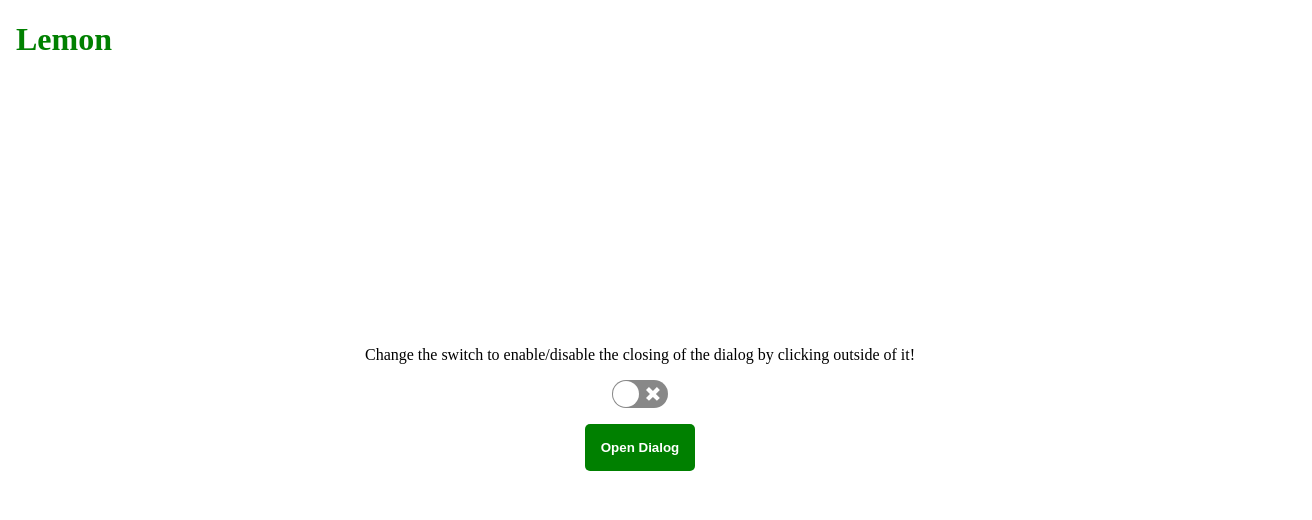
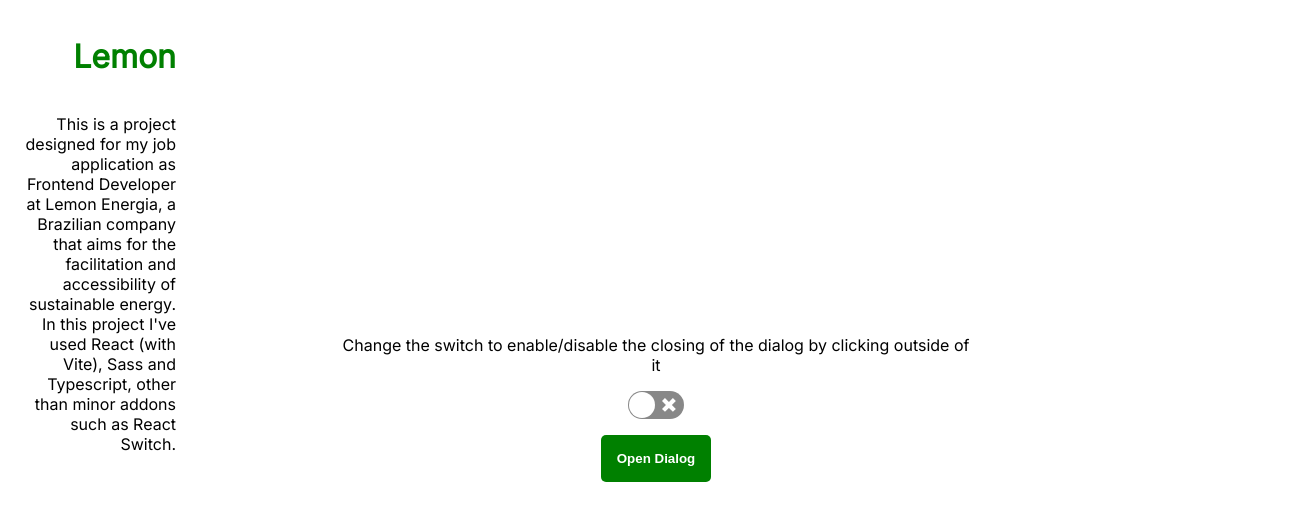
Before and after one commit to merlonedev/Lemon, a React (Vite) app: page / in a window 1280 px wide. Shown: the top 520 px of the page, 1312 px wide, since content can reach past the window. Built offline with nearby package versions, Linux system fonts and the light colour scheme.

Commit message:
styles and description

```diff
--- a/index.html
+++ b/index.html
@@ -4,7 +4,9 @@
     <meta charset="UTF-8" />
     <link rel="icon" type="image/svg+xml" href="/vite.svg" />
     <meta name="viewport" content="width=device-width, initial-scale=1.0" />
-    <title>Vite + React + TS</title>
+    <link rel="stylesheet" href="https://fonts.googleapis.com/css?family=Inter">
+    <link rel="icon" href="/favicon-64x64.png">
+    <title>Lemon - Selective Process</title>
   </head>
   <body>
     <div id="root"></div>
--- a/src/App.sass
+++ b/src/App.sass
@@ -4,12 +4,20 @@
 
   main
     width: 100vw
+    padding: 1rem
 
-    h1.title
-      color: green
+    .project-description
+      float: left
+      width: 10rem
+      display: grid
       position: absolute
-      top: 0
-      left: 1rem
+      top: 1rem
+      text-align: right
+
+      h1.title
+        color: green
+        top: 0
+        float: left
 
     div.container
       display: flex
--- a/src/App.tsx
+++ b/src/App.tsx
@@ -15,11 +15,20 @@
 
 	return (
 		<main>
-			<h1 className="title">Lemon</h1>
+			<div className="project-description">
+				<h1 className="title">Lemon</h1>
+				<p>
+					This is a project designed for my job application as Frontend
+					Developer at Lemon Energia, a Brazilian company that aims for the
+					facilitation and accessibility of sustainable energy. In this project
+					I've used React (with Vite), Sass and Typescript, other than minor
+					addons such as React Switch.
+				</p>
+			</div>
 			<div className="container">
 				<p>
 					Change the switch to enable/disable the closing of the dialog by
-					clicking outside of it!
+					clicking outside of it
 				</p>
 
 				{/* source: https://www.npmjs.com/package/react-switch */}
@@ -33,7 +42,7 @@
 			</div>
 			<Dialog
 				title="Dialog with overlay click"
-				description="You are able to close this dialog window by clicking on the overlay, as well as pressing ESC or in the close button"
+				description="You are able to close this dialog window by clicking on the overlay, as well as either pressing ESC in the keyboard or the close button"
 				isOpen={isOpen}
 				onClose={() => setIsOpen(false)}
 				closeOnOverlayClick={overlayClick}
--- a/src/index.sass
+++ b/src/index.sass
@@ -4,6 +4,7 @@
   place-items: center
   min-width: 320px
   min-height: 100vh
+  font-family: Inter, sans-serif
 
 [hidden]
   display: none !important
```
Also changed, not shown: favicon-64x64.png (added), public/lemon.svg (added).
